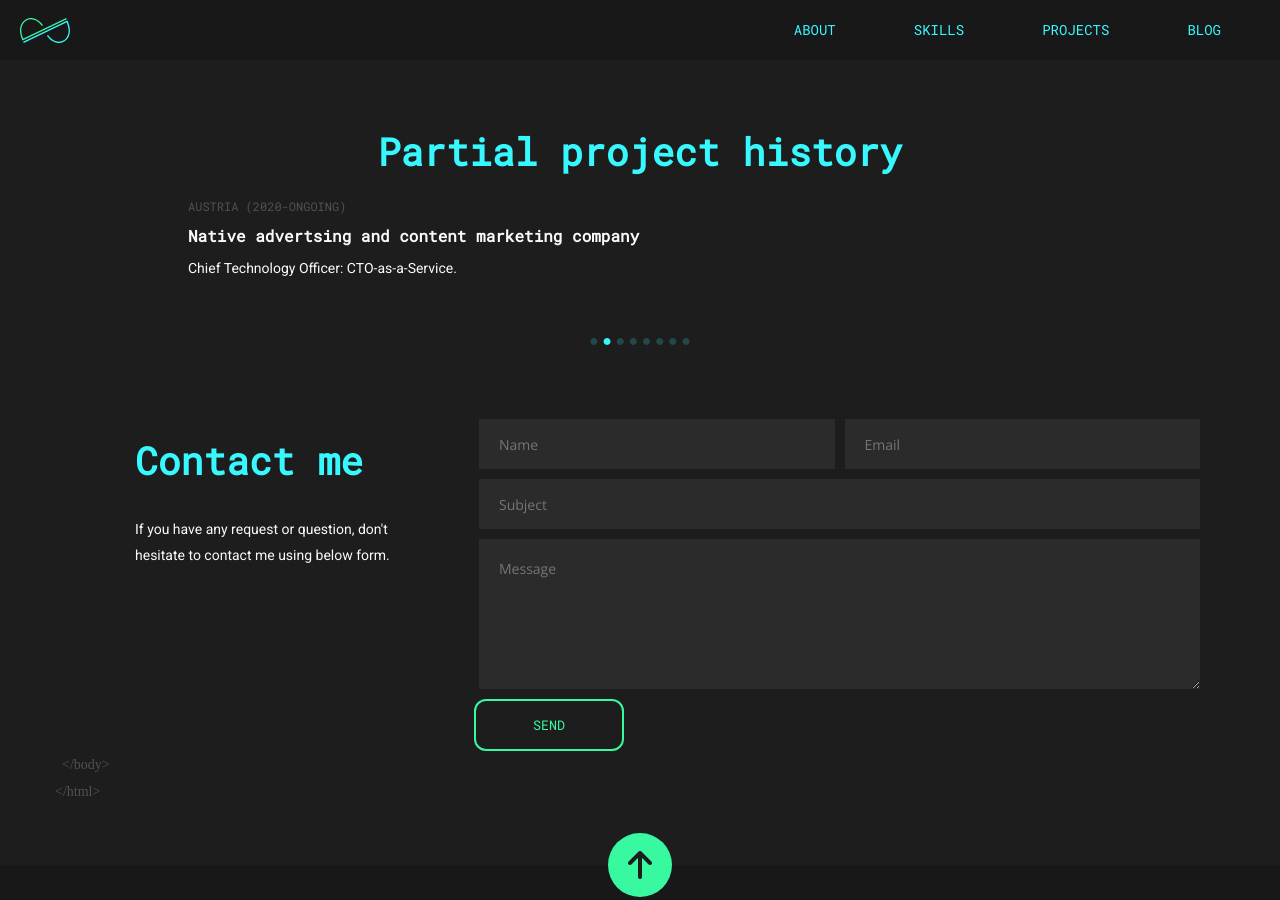
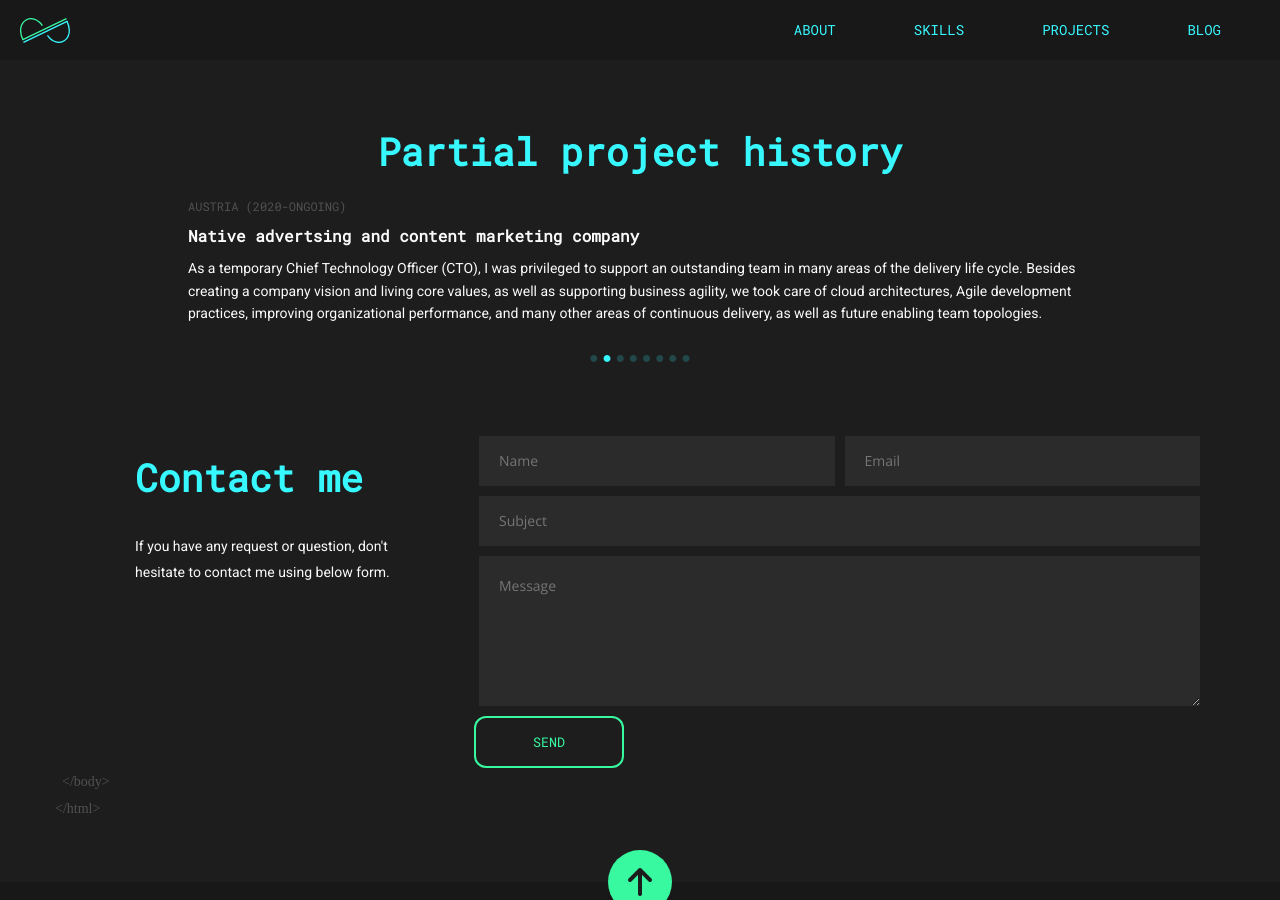
Before and after one commit to juergenpointinger/juergenpointinger.github.io, a Jekyll site: the page built from index.html, in a window 1280 px wide and 900 px high, scrolled down 1511 px. Built offline with Jekyll 4.4.1, drawn with Linux system fonts in a browser that asks for light colours; nearby versions of some CDN libraries; some web fonts are replaced.

Commit message:
Updated project descriptions

```diff
--- a/_data/projects.yml
+++ b/_data/projects.yml
@@ -1,39 +1,39 @@
 - title: International provider of vehicle remarketing services
   location: USA
   timespan: 2020-ongoing
-  summary: Leadership consulting and implementation of a quality vision and DevOps transformation.
+  summary: Leadership consulting and cross-team elaboration of a quality vision, with compliance to technical DevOps principles for a faster flow.
 
 - title: Native advertsing and content marketing company
   location: Austria
   timespan: 2020-ongoing
-  summary: "Chief Technology Officer: CTO-as-a-Service."
+  summary: As a temporary Chief Technology Officer (CTO), I was privileged to support an outstanding team in many areas of the delivery life cycle. Besides creating a company vision and living core values, as well as supporting business agility, we took care of cloud architectures, Agile development practices, improving organizational performance, and many other areas of continuous delivery, as well as future enabling team topologies.
 
 - title: Global provider of intelligent transport systems
   location: Austria, Sweden, USA
   timespan: 2019-2020
-  summary: Development and rollout of a cross-continent test strategy and DevOps transformation.
+  summary: As a focus to increase the quality of the overall development and to ensure fast feedback for stakeholders, we developed and accompanied a cross-continent test strategy and DevOps transformation.
 
 - title: Power supply company
   location: Austria
   timespan: 2018-2019
-  summary: Consulting in DevOps, Agile, Scrum, Software Architecture and Test automation for different web applications (Order Management System, Trading platform, E-Commerce).
+  summary: As a consulting and implementation service I was able to support different teams on their DevOps journey, in Agile development practices, Scrum, software architecture and test automation for different web applications (order management system, trading platform, e-commerce).
 
-- title: International Austrian Transport Enterprise
+- title: International (Austrian) transport enterprise
   location: Austria
   timespan: 2019
-  summary: Leadership and Coaching of a Test Automation Team during a transition period.
+  summary: In a transition period I had the privilege to lead and coach an automation team to ensure the quality of external suppliers in a complex environment.
 
 - title: Agricultural market
   location: Austria
   timespan: 2018-2019
-  summary: Consulting in DevOps and review of a test automation framework based on Robot Framework.
+  summary: I had the privilege to support a young team of enthusiastic automators, by providing reviews and guidance on their DevOps journey and by helping them with their automation framework.
 
-- title: Telecommunications Company
+- title: Telecommunications company
   location: Germany
   timespan: 2019
-  summary: Development of an Automation Strategy Outline to support the restructuring of the technical department with 20.000 employees.
+  summary: We had the pleasure of working with the client to develop an automation strategy outline to support the restructuring of the technical department with 20,000 employees.
 
-- title: Tech Company for digital selfcare & customer experience solutions in the telecommunications sector
+- title: IT company for digital selfcare & customer experience solutions in the telecommunications sector
   location: Austria
   timespan: 2010-2017
   summary: Team Lead Core, Apple, Content Development in Application, Chief Software Architect & Product Development for Internet Service Providers.
```
